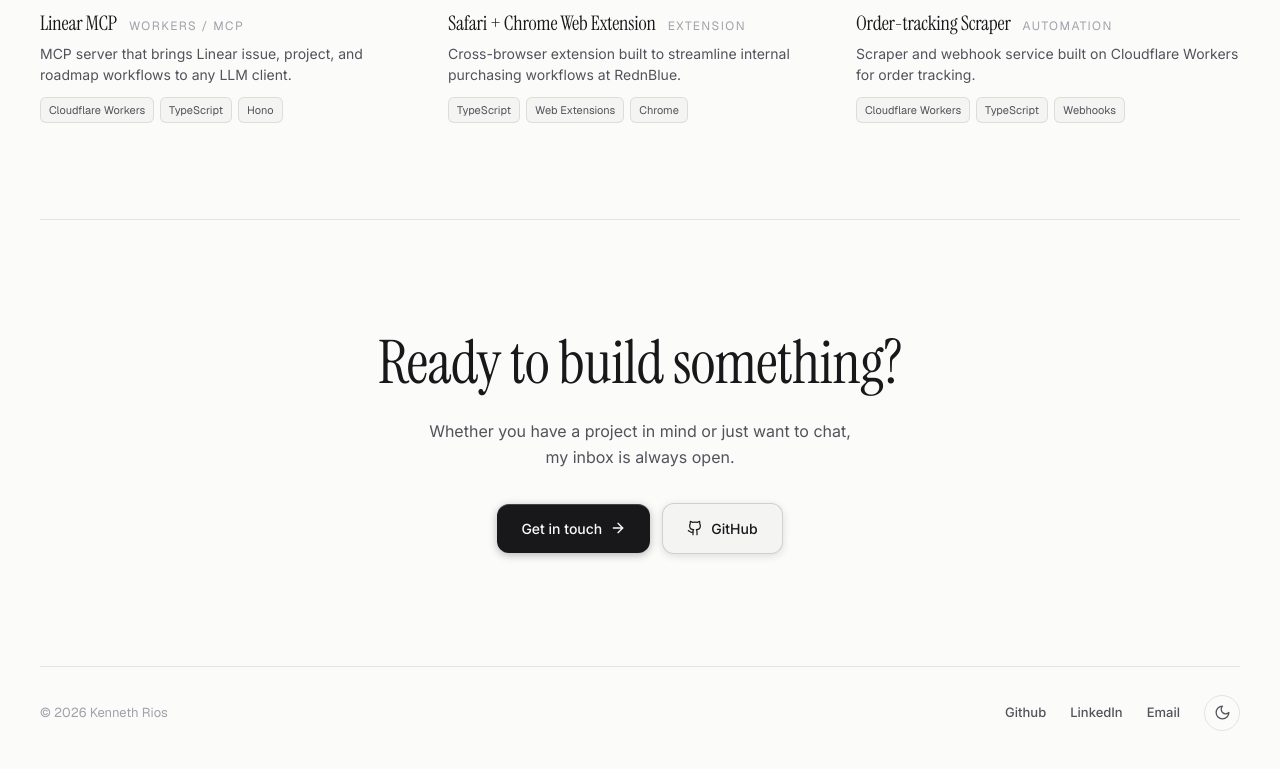
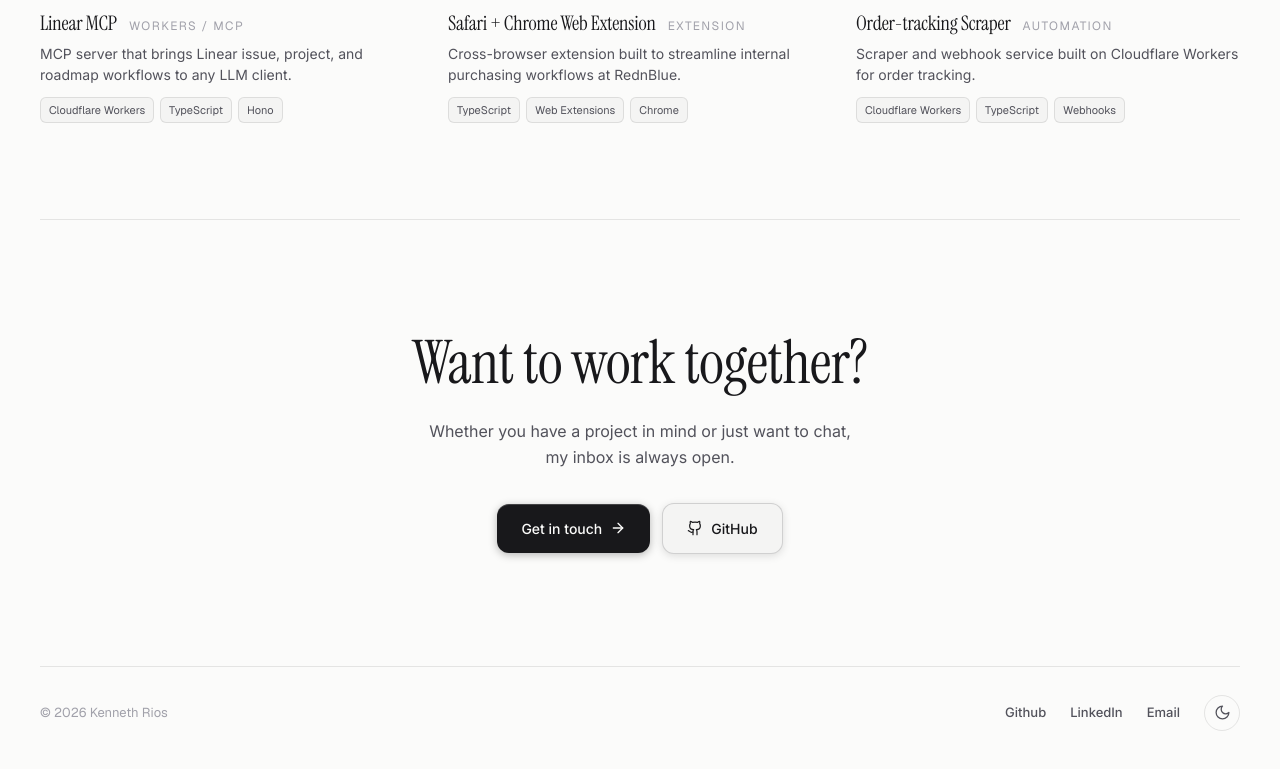
Before and after one commit to Kenth06/portfolio, a React (Vite) app: page / in a window 1280 px wide. Shown: the part 970-1739 px from the top of the page. Built offline with nearby package versions, Linux system fonts and the light colour scheme.

Commit message:
copy: change footer CTA heading to 'Want to work together?'

```diff
--- a/src/pages/HomePage.tsx
+++ b/src/pages/HomePage.tsx
@@ -91,7 +91,7 @@ export function HomePage({ setActive }: { setActive: (tab: Tab) => void }) {
       <footer className="mt-24 border-t border-line">
         <div className="flex flex-col items-center gap-6 py-28 text-center">
           <h2 className="font-serif text-[44px] leading-[1.05] tracking-[-0.01em] text-ink sm:text-[60px]">
-            Ready to build something?
+            Want to work together?
           </h2>
           <p className="max-w-[44ch] text-[16px] leading-[1.6] text-ink-2">
             Whether you have a project in mind or just want to chat, my inbox is always open.
```
